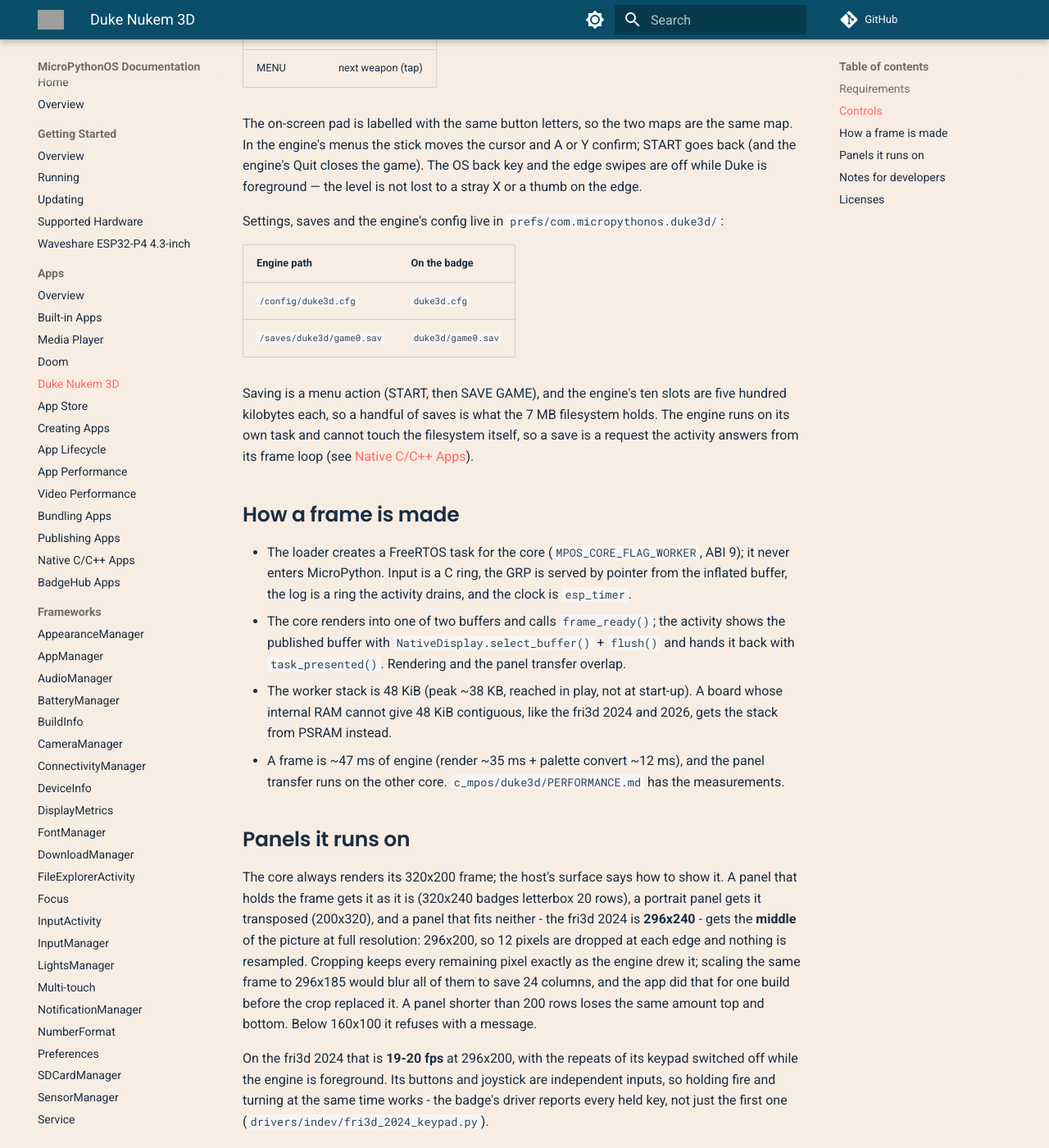
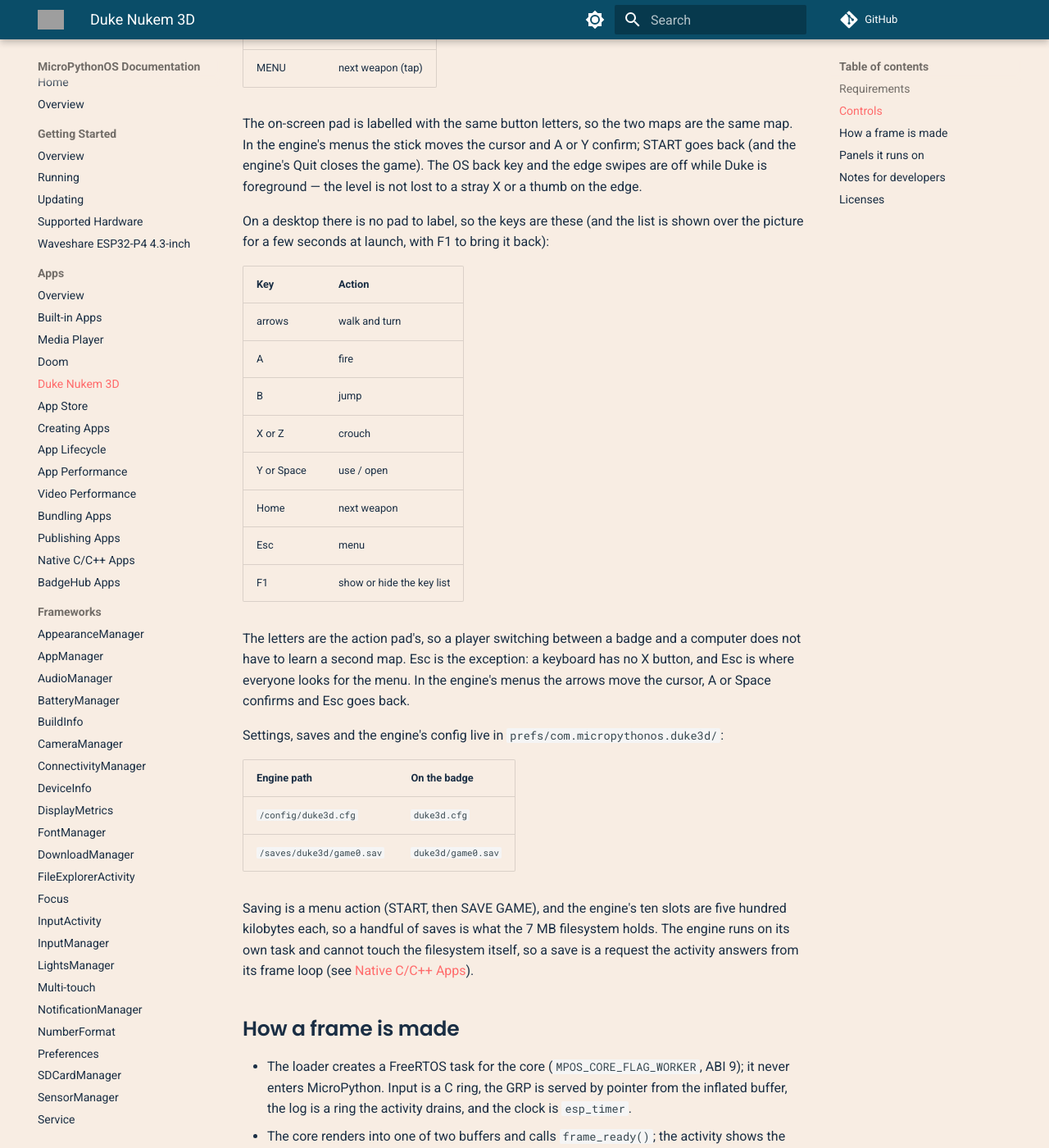
Before and after one commit to MicroPythonOS/docs, an MkDocs documentation site: the page built from docs/apps/duke3d.md, in a window 1280 px wide and 1400 px high, scrolled down 1691 px. Shown: the whole window at 82% size. Built offline with MkDocs 1.6.1 and Material for MkDocs 9.7.7, drawn with Linux system fonts in a browser that asks for light colours; comment, search, counter and statistics services are not loaded; some of the changed text lies outside the part shown; grey boxes are pictures that could not be loaded.

Commit message:
duke3d: the desktop keyboard map, and the keys on screen

```diff
--- a/docs/apps/duke3d.md
+++ b/docs/apps/duke3d.md
@@ -35,7 +35,7 @@ MicroPython task, at **20–22 fps** on an ESP32-S3.
 
 ## Controls
 
-Hold the badge sideways while playing. The touch controls are outlined and
+On a badge, hold it sideways while playing. The touch controls are outlined and
 labelled for a few seconds at start and whenever the game resumes.
 
 | Touch | Action |
@@ -60,6 +60,25 @@ the same map. In the engine's menus the stick moves the cursor and A or Y
 confirm; START goes back (and the engine's Quit closes the game). The OS back
 key and the edge swipes are off while Duke is foreground — the level is not
 lost to a stray X or a thumb on the edge.
+
+On a desktop there is no pad to label, so the keys are these (and the list is
+shown over the picture for a few seconds at launch, with F1 to bring it back):
+
+| Key | Action |
+|-----|--------|
+| arrows | walk and turn |
+| A | fire |
+| B | jump |
+| X or Z | crouch |
+| Y or Space | use / open |
+| Home | next weapon |
+| Esc | menu |
+| F1 | show or hide the key list |
+
+The letters are the action pad's, so a player switching between a badge and a
+computer does not have to learn a second map. Esc is the exception: a keyboard
+has no X button, and Esc is where everyone looks for the menu. In the engine's
+menus the arrows move the cursor, A or Space confirms and Esc goes back.
 
 Settings, saves and the engine's config live in
 `prefs/com.micropythonos.duke3d/`:
```
